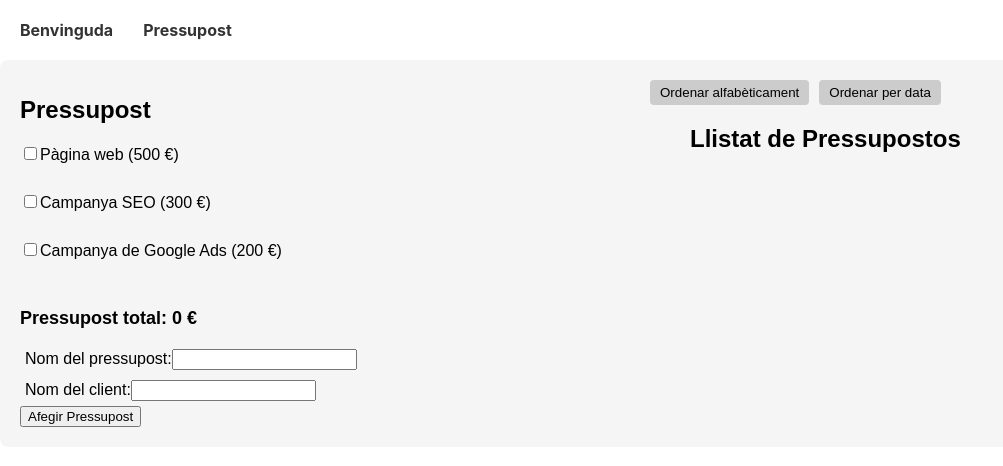
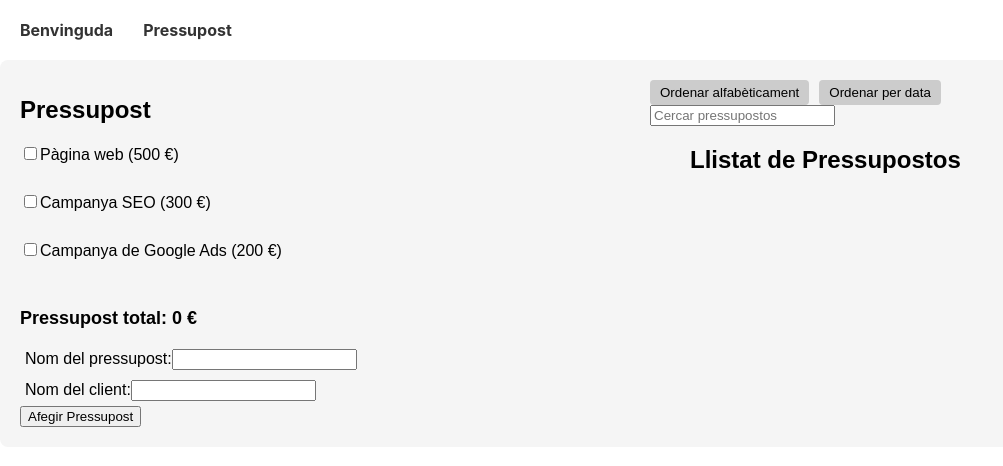
Before and after one commit to toniprats07/sprint7, a React (Create React App) app in the folder sprint7/sprint7/: page /pressupost in a window 1280 px wide. Shown: the top 466 px of the page, without its empty margins (0-1003 px from the left). Built offline with nearby package versions, Linux system fonts and the light colour scheme.

Commit message:
Ejercicio 9

```diff
--- a/sprint7/sprint7/src/components/BudgetScreen.tsx
+++ b/sprint7/sprint7/src/components/BudgetScreen.tsx
@@ -135,7 +135,9 @@ function BudgetScreen(): JSX.Element {
   const [sortedBudgetList, setSortedBudgetList] = useState<Budget[]>([]);
   const [isSortedByAlphabet, setIsSortedByAlphabet] = useState(false);
   const [isSortedByDate, setIsSortedByDate] = useState(false);
+  const [searchTerm, setSearchTerm] = useState('');
 
+  // ORDEN ALFABÉTICO
   const handleSortAlphabetically = () => {
     const sortedList = [...budgetList].sort((a, b) =>
       a.budgetName.localeCompare(b.budgetName)
@@ -145,6 +147,8 @@ function BudgetScreen(): JSX.Element {
     setIsSortedByDate(false);
   };
 
+
+  // ORDEN POR FECHA
   const handleSortByDate = () => {
     const sortedList = [...budgetList].sort((a, b) =>
       new Date(b.date).getTime() - new Date(a.date).getTime()
@@ -154,6 +158,7 @@ function BudgetScreen(): JSX.Element {
     setIsSortedByDate(true);
   };
 
+  // RESETEAR ORDEN
   const handleResetOrder = () => {
     setSortedBudgetList([]);
     setIsSortedByAlphabet(false);
@@ -165,26 +170,26 @@ function BudgetScreen(): JSX.Element {
     numLanguages: 1,
   });
 
+  // Carregar les dades emmagatzemades al localStorage
   useEffect(() => {
-    // Carregar les dades emmagatzemades al localStorage
     const storedSelections = localStorage.getItem('selections');
     const storedWebPageData = localStorage.getItem('webPageData');
 
     if (storedSelections) {
       setSelections(JSON.parse(storedSelections));
     }
-
     if (storedWebPageData) {
       setWebPageData(JSON.parse(storedWebPageData));
     }
   }, []);
 
+  // Guardar les dades al localStorage quan canviïn
   useEffect(() => {
-    // Guardar les dades al localStorage quan canviïn
     localStorage.setItem('selections', JSON.stringify(selections));
     localStorage.setItem('webPageData', JSON.stringify(webPageData));
   }, [selections, webPageData]);
 
+  // CAMBIO CASILLA SELECCIÓN
   const handleCheckboxChange = (event: React.ChangeEvent<HTMLInputElement>): void => {
     const { name, checked } = event.target;
     setSelections((prevSelections) => ({
@@ -193,6 +198,7 @@ function BudgetScreen(): JSX.Element {
     }));
   };
 
+  // CAMBIO DATOS WEB
   const handleWebPageDataChange = (name: keyof WebPageData, value: number): void => {
     setWebPageData((prevWebPageData) => ({
       ...prevWebPageData,
@@ -200,6 +206,7 @@ function BudgetScreen(): JSX.Element {
     }));
   };
 
+  // CÁLCULO PRESUPUESTO TOTAL
   const totalBudget: number = Object.keys(selections).reduce((total, key) => {
     if (selections[key as keyof Selections]) {
       if (key === 'webPage') {
@@ -212,6 +219,7 @@ function BudgetScreen(): JSX.Element {
     return total;
   }, 0);
 
+  // FUNCIÓN AYUDA
   const [webPageHelpVisible, setWebPageHelpVisible] = useState(false);
   const [languageHelpVisible, setLanguageHelpVisible] = useState(false);
 
@@ -227,6 +235,7 @@ function BudgetScreen(): JSX.Element {
   const [clientName, setClientName] = useState('');
   const [budgetList, setBudgetList] = useState<Budget[]>([]);
 
+  // AÑADIR PRESUPUESTO LISTA
   const addBudgetToList = () => {
     const budget: Budget = {
       budgetName,
@@ -241,6 +250,7 @@ function BudgetScreen(): JSX.Element {
     setClientName('');
   };
 
+  // DESCRIPCIÓN SERVICIO
   const getServiceDescription = (): string => {
     let serviceDescription = '';
     if (selections.webPage) {
@@ -372,10 +382,20 @@ function BudgetScreen(): JSX.Element {
             </OrderButton>
           ) : null}
         </ButtonContainer>
+        <input
+        type="text"
+        value={searchTerm}
+        onChange={(e) => setSearchTerm(e.target.value)}
+        placeholder="Cercar pressupostos"
+      />
       <BudgetList>
         <h2>Llistat de Pressupostos</h2>
         {isSortedByAlphabet || isSortedByDate ? (
-            sortedBudgetList.map((budget, index) => (
+          sortedBudgetList
+            .filter((budget) =>
+              budget.budgetName.toLowerCase().includes(searchTerm.toLowerCase())
+            )
+            .map((budget, index) => (
               <div key={index}>
                 <p>Nom de pressupost: {budget.budgetName}</p>
                 <p>Nom del client: {budget.clientName}</p>
@@ -386,7 +406,11 @@ function BudgetScreen(): JSX.Element {
               </div>
             ))
           ) : (
-            budgetList.map((budget, index) => (
+            budgetList
+            .filter((budget) =>
+              budget.budgetName.toLowerCase().includes(searchTerm.toLowerCase())
+            )
+            .map((budget, index) => (
               <div key={index}>
                 <p>Nom de pressupost: {budget.budgetName}</p>
                 <p>Nom del client: {budget.clientName}</p>
```
